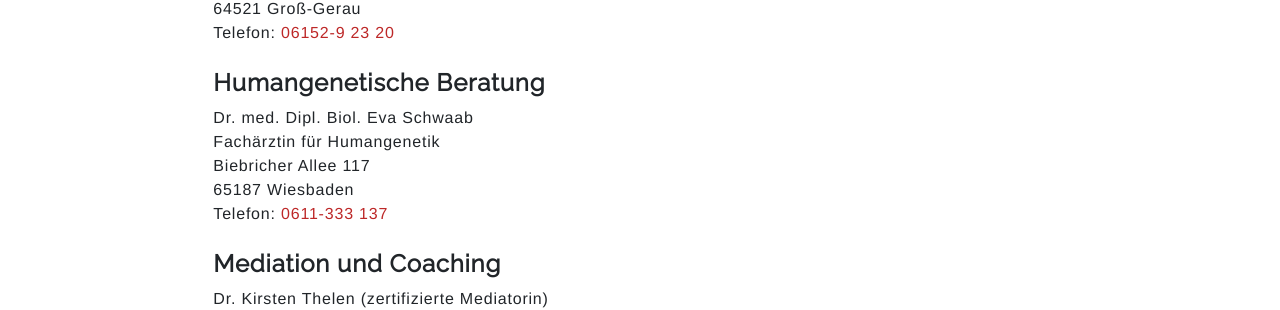
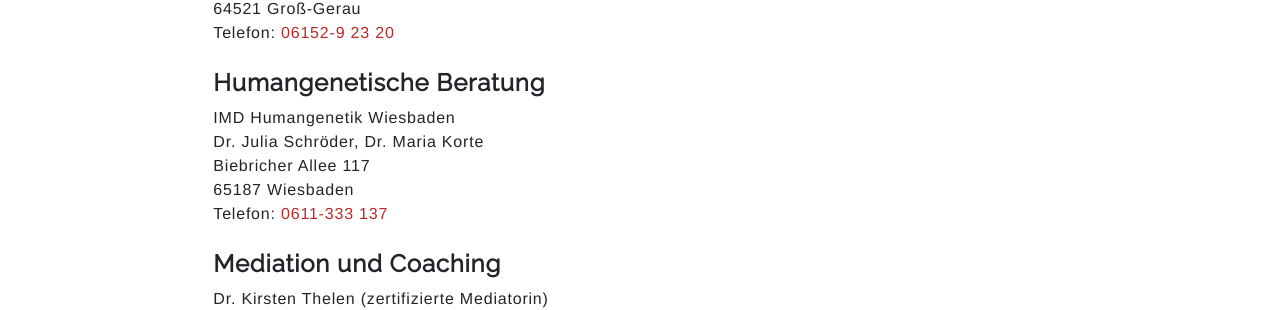
Before and after one commit to id-labor/id-labor.github.io, a Jekyll site: the page built from beratung.markdown, in a window 1280 px wide. Shown: the part 353-663 px from the top of the page. Built offline with Jekyll 4.4.1, drawn with Linux system fonts in a browser that asks for light colours.

Commit message:
Update beratung.markdown

```diff
--- a/beratung.markdown
+++ b/beratung.markdown
@@ -16,8 +16,8 @@ Telefon: <a href="tel:+49615292320">06152-9 23 20</a>
 #### Humangenetische Beratung
 
 
-Dr. med. Dipl. Biol. Eva Schwaab<br>
-Fachärztin für Humangenetik<br>
+IMD Humangenetik Wiesbaden<br>
+Dr. Julia Schröder, Dr. Maria Korte<br>
 Biebricher Allee 117<br>
 65187 Wiesbaden<br>
 Telefon: <a href="tel:+49611333137">0611-333 137</a>
```
